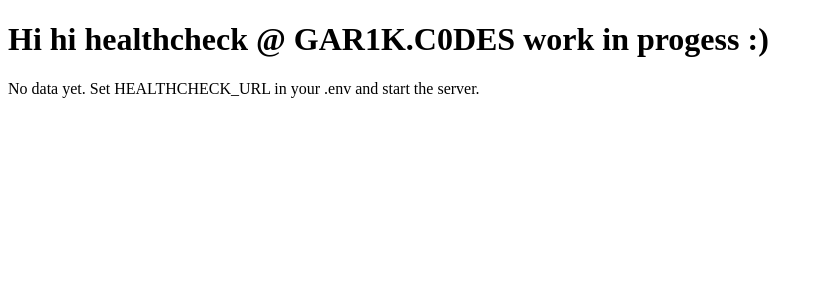
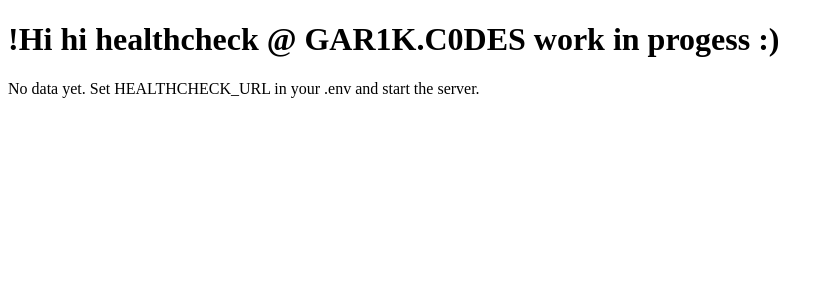
Before and after one commit to garikAsplund/healthcheck, a SvelteKit app: page / in a window 1280 px wide. Shown: the top 300 px of the page, without its empty margins (0-833 px from the left). Built offline with nearby package versions, Linux system fonts and the light colour scheme.

Commit message:
test webhook change ports

```diff
--- a/src/routes/+page.svelte
+++ b/src/routes/+page.svelte
@@ -2,7 +2,7 @@
   export let data: { pings: Array<{ id: number; created_at: string; url: string; status: number; ok: number; response_ms: number; error: string | null }>} ;
   const pings = data.pings;
 </script>
-<h1>Hi hi healthcheck @ GAR1K.C0DES work in progess :)</h1>
+<h1>!Hi hi healthcheck @ GAR1K.C0DES work in progess :)</h1>
 
 {#if pings.length === 0}
   <p>No data yet. Set HEALTHCHECK_URL in your .env and start the server.</p>
```
Also changed, not shown: 1 other file (tests, documents, lock files or other folders).
